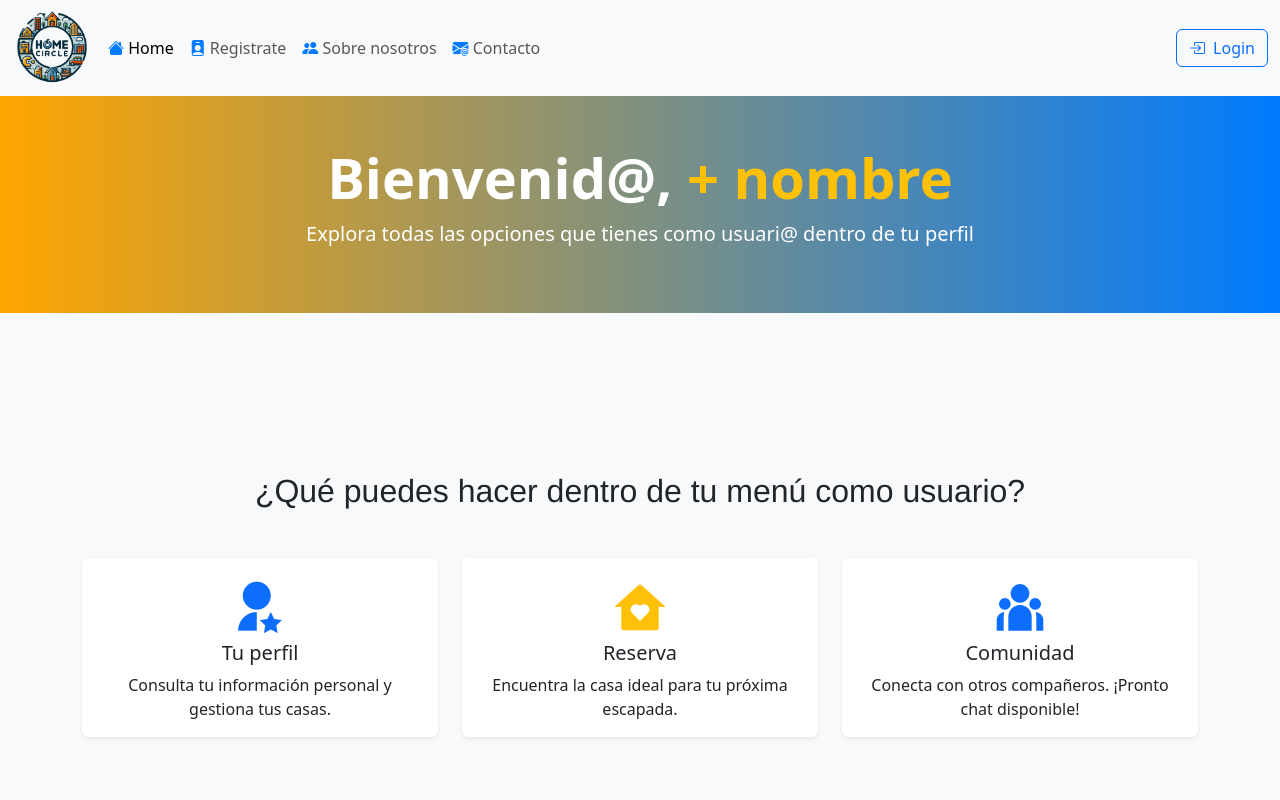
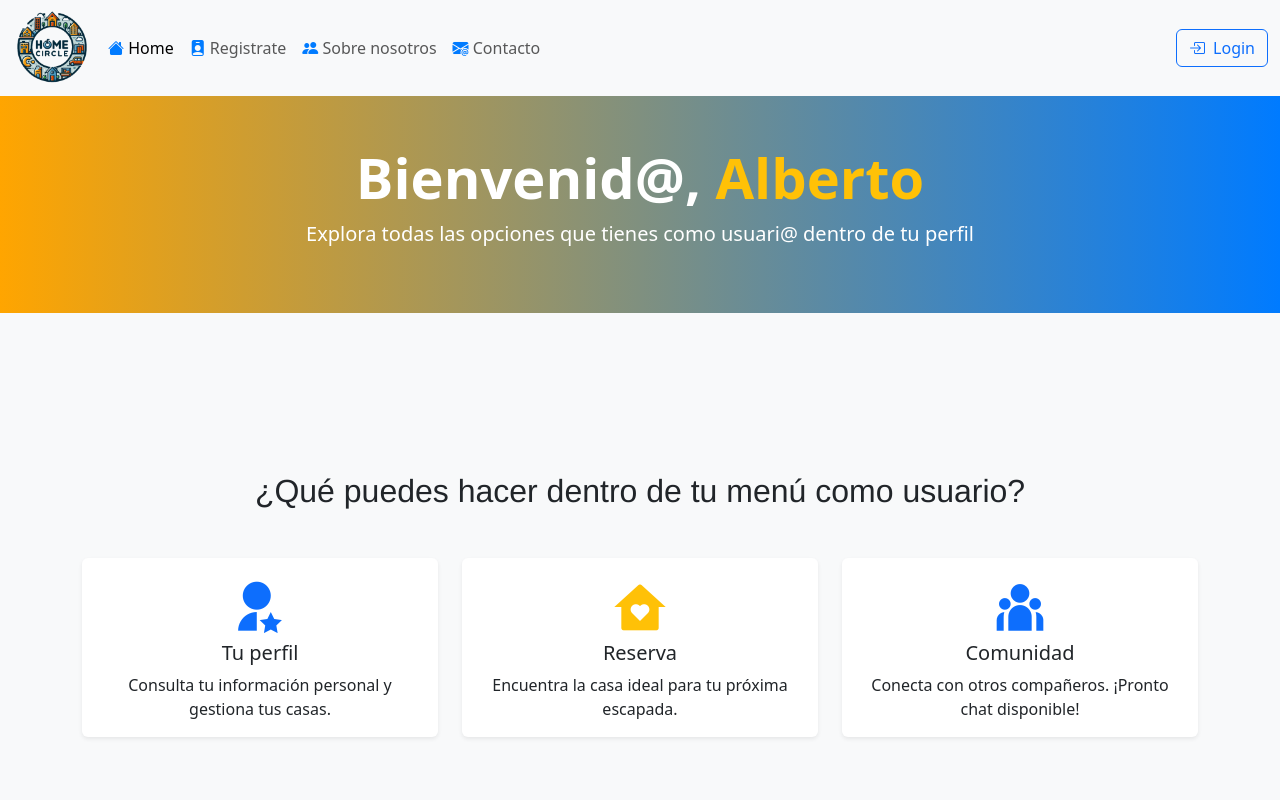
Before and after one commit to javierRodriguezEviden/homeCircle, an Angular app in the folder frontend/homeCircle/: page /homeRegistrado in a window 1280 px wide. Shown: the top 800 px of the page. Built offline with nearby package versions, Linux system fonts and the light colour scheme.

Commit message:
Version 5 - 09.05.2025 - alberto - 12.16

```diff
--- a/frontend/homeCircle/src/app/home-registrado/home-registrado.component.html
+++ b/frontend/homeCircle/src/app/home-registrado/home-registrado.component.html
@@ -3,7 +3,7 @@
     <!-- Hero de bienvenida -->
     <section class="py-5 text-white text-center align-items-center w-100 vh-50" style="background: linear-gradient(to right, #FFA500, #007BFF);">
       <div class="container">
-        <h1 class="display-4 fw-bold">Bienvenid&#64;, <span class="text-warning">+ nombre</span></h1>
+        <h1 class="display-4 fw-bold">Bienvenid&#64;, <span class="text-warning">{{nombre}}</span></h1>
         <p class="lead">Explora todas las opciones que tienes como usuari&#64; dentro de tu perfil</p>
       </div>
     </section>
--- a/frontend/homeCircle/src/app/home-registrado/home-registrado.component.ts
+++ b/frontend/homeCircle/src/app/home-registrado/home-registrado.component.ts
@@ -8,4 +8,6 @@ import { Component } from '@angular/core';
 })
 export class HomeRegistradoComponent {
 
+  nombre = "Alberto";
+
 }
```
